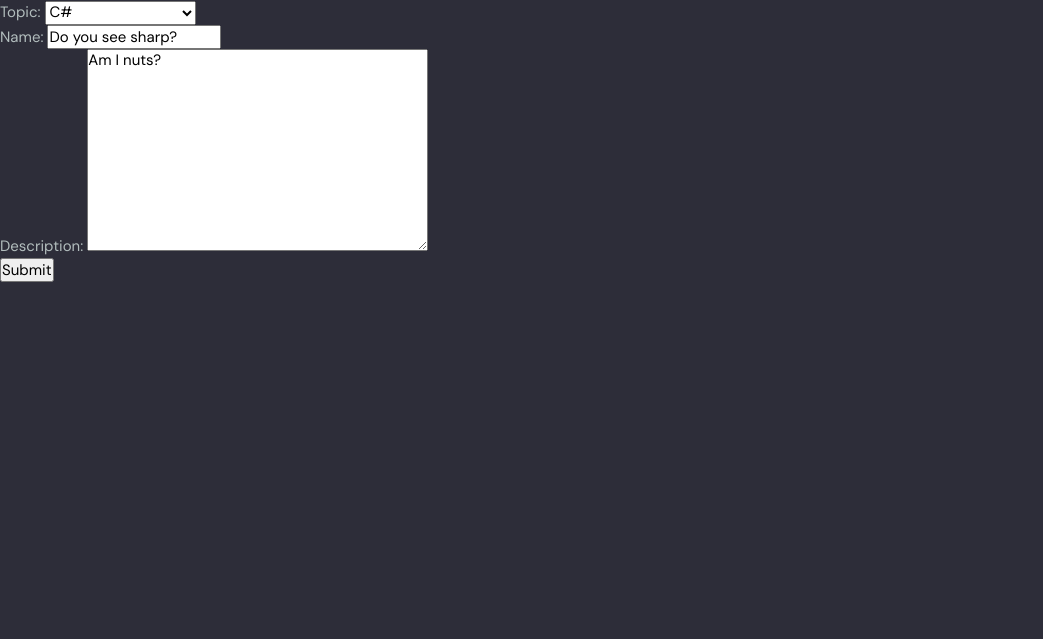
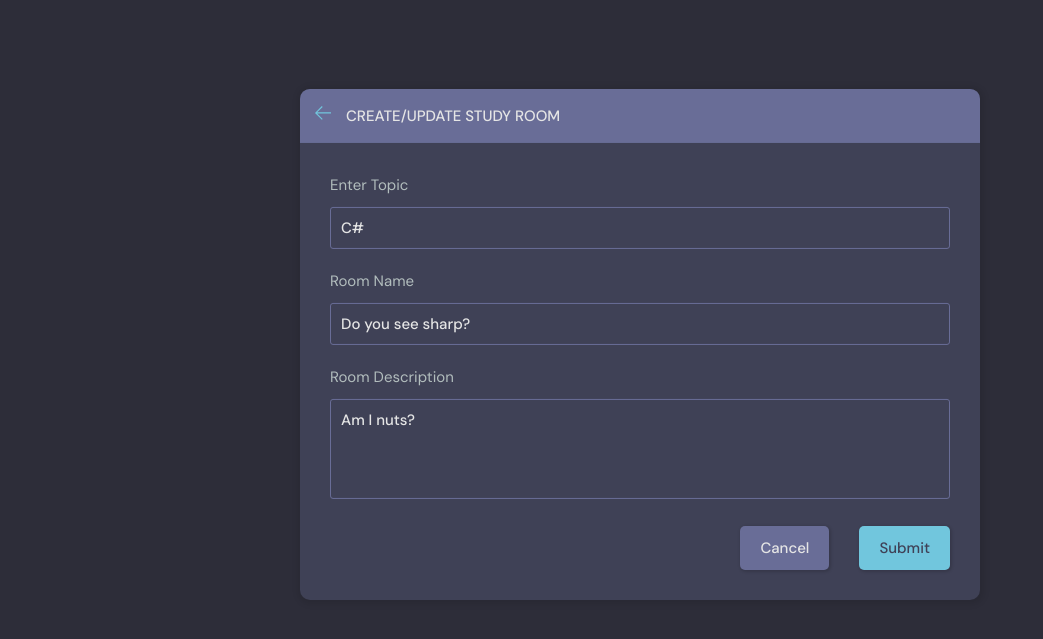
Before and after one commit to Mahallis/StudyBud, a Django app: page /update-room/8/ in a window 1280 px wide. Shown: the part 76-715 px from the top of the page, without its empty margins (0-1043 px from the left). Run offline with Django 4.2, Linux system fonts and the light colour scheme; a user stored in the database is signed in; data comes from the database, SQL or seed files in the repository; both versions use the stored data as it was after the commit.

Commit message:
Finished room form. Next: user profile settings

```diff
--- a/base/templates/base/activity_component.html
+++ b/base/templates/base/activity_component.html
@@ -7,7 +7,7 @@
     <div class="activities__boxHeader roomListRoom__header">
       <a href="{% url 'user-profile' message.user.id %}" class="roomListRoom__author">
         <div class="avatar avatar--small">
-          <img src="https://randomuser.me/api/portraits/men/30.jpg" />
+          <img src="https://randomuser.me/api/portraits/men/{{forloop.counter}}.jpg" />
         </div>
         <p>
           @{{message.user}}
--- a/base/templates/base/feed_component.html
+++ b/base/templates/base/feed_component.html
@@ -3,7 +3,7 @@
     <div class="roomListRoom__header">
         <a href="{% url 'user-profile' room.host.id %}" class="roomListRoom__author">
         <div class="avatar avatar--small">
-            <img src="https://randomuser.me/api/portraits/women/25.jpg" />
+            <img src="https://randomuser.me/api/portraits/women/{{forloop.counter}}.jpg" />
         </div>
         <span>@{{room.host.username}}</span>
         </a>
--- a/base/templates/base/home.html
+++ b/base/templates/base/home.html
@@ -32,7 +32,7 @@
           <h2>Study Room</h2>
           <p>{{room_count}} Rooms available</p>
         </div>
-        <a class="btn btn--main" href="create-room.html">
+        <a class="btn btn--main" href="{% url 'create-room' %}">
           <svg version="1.1" xmlns="http://www.w3.org/2000/svg" width="32" height="32" viewBox="0 0 32 32">
             <title>add</title>
             <path
--- a/base/templates/base/room_form.html
+++ b/base/templates/base/room_form.html
@@ -1,10 +1,67 @@
-{% extends 'main.html' %} {% block content %}
+{% extends 'main.html' %}
 
-<div>
-  <form method="POST" action="">
-    {% csrf_token %} {{form.as_p}}
-    <input type="Submit" value="Submit" />
-  </form>
-</div>
+{% block content %}
 
-{% endblock content %}
+  <main class="create-room layout">
+    <div class="container">
+      <div class="layout__box">
+        <div class="layout__boxHeader">
+          <div class="layout__boxTitle">
+            <a href="{% url 'home' %}">
+              <svg version="1.1" xmlns="http://www.w3.org/2000/svg" width="32" height="32" viewBox="0 0 32 32">
+                <title>arrow-left</title>
+                <path
+                  d="M13.723 2.286l-13.723 13.714 13.719 13.714 1.616-1.611-10.96-10.96h27.625v-2.286h-27.625l10.965-10.965-1.616-1.607z">
+                </path>
+              </svg>
+            </a>
+            <h3>Create/Update Study Room</h3>
+          </div>
+        </div>
+        <div class="layout__body">
+          <form class="form" action="" method="POST">
+            {% csrf_token %}
+
+            <div class="form__group">
+              <label for="room_topic">Enter Topic</label>
+              <input required type="text" value="{{room.topic.name}}" name="topic" list="topic-list">
+              <datalist id="topic-list">
+                <select id="room_topic">
+                  {% for topic in topics %}
+                    <option value="{{topic.name}}">{{topic.name}}</option>
+                  {% endfor %}
+                </select>
+              </datalist>
+            </div>
+
+            <div class="form__group">
+              <label for="room_name">Room Name</label>
+              {{form.name}}
+            </div>
+            <div class="form__group">
+              <label for="room_description">Room Description</label>
+              {{form.description}}
+            </div>
+            <div class="form__action">
+              <a class="btn btn--dark" href="{% url 'home' %}">Cancel</a>
+              <button class="btn btn--main" type="submit">Submit</button>
+            </div>
+            <!-- <div class="form__group">
+              <label for="room_topic">Topic</label>
+              <input required type="text" name="topic" id="room_topic" list="topic-list" />
+              <datalist id="topic-list">
+                <select id="room_topic">
+                  <option value="">Select your topic</option>
+                  <option value="Python">Python</option>
+                  <option value="Django">Django</option>
+                </select>
+              </datalist>
+
+            </div> -->
+          </form>
+        </div>
+      </div>
+    </div>
+  </main>
+
+{% endblock %}
--- a/base/views.py
+++ b/base/views.py
@@ -108,22 +108,28 @@ def userProfile(request, pk):
     room_messages = user.message_set.all()
     topics = Topic.objects.all()
     rooms = user.room_set.all()
-    context = {'user': user, 'rooms': rooms, 'room_messages': room_messages, 'topics': topics}
+    context = {'user': user, 'rooms': rooms,
+               'room_messages': room_messages, 'topics': topics}
     return render(request, 'base/profile.html', context)
 
 
 @login_required(login_url='login')
 def createRoom(request):
     form = RoomForm()
+    topics = Topic.objects.all()
 
     if request.method == 'POST':
-        form = RoomForm(request.POST)
-        if form.is_valid():
-            room = form.save(commit=False)
-            room.host = request.user
-            room.save()
-            return redirect('home')
-    context = {'form': form}
+        topic_name = request.POST.get('topic')
+        topic, created = Topic.objects.get_or_create(name=topic_name)
+
+        Room.objects.create(
+            host=request.user,
+            topic=topic,
+            name=request.POST.get('name'),
+            description=request.POST.get('description'),
+        )
+        return redirect('home')
+    context = {'form': form, 'topics': topics}
     return render(request, 'base/room_form.html', context)
 
 
@@ -131,17 +137,21 @@ def createRoom(request):
 def updateRoom(request, pk):
     room = Room.objects.get(id=pk)
     form = RoomForm(instance=room)
+    topics = Topic.objects.all()
 
     if request.user != room.host:
         return HttpResponse('You are not allowed here!!!')
 
     if request.method == 'POST':
-        form = RoomForm(request.POST, instance=room)
-        if form.is_valid():
-            form.save()
-            return redirect('home')
+        topic_name = request.POST.get('topic')
+        topic, created = Topic.objects.get_or_create(name=topic_name)
+        room.name = request.POST.get('name')
+        room.topic = topic
+        room.description = request.POST.get('description')
+        room.save()
+        return redirect('home')
 
-    context = {'form': form}
+    context = {'form': form, 'topics': topics, 'room': room}
     return render(request, 'base/room_form.html', context)
 
 
--- a/templates/navbar.html
+++ b/templates/navbar.html
@@ -22,7 +22,7 @@
       {% if request.user.is_authenticated %}
 
       <div class="header__user">
-        <a href="profile.html">
+        <a href="{% url 'user-profile' user.id %}">
           <div class="avatar avatar--medium active">
             <img src="https://randomuser.me/api/portraits/men/37.jpg" />
           </div>
```
Also changed, not shown: base/templates/base/room.html (+12 -20 lines), base/templates/base/room_form_old.html (added, +10 -0 lines), db.sqlite3.
